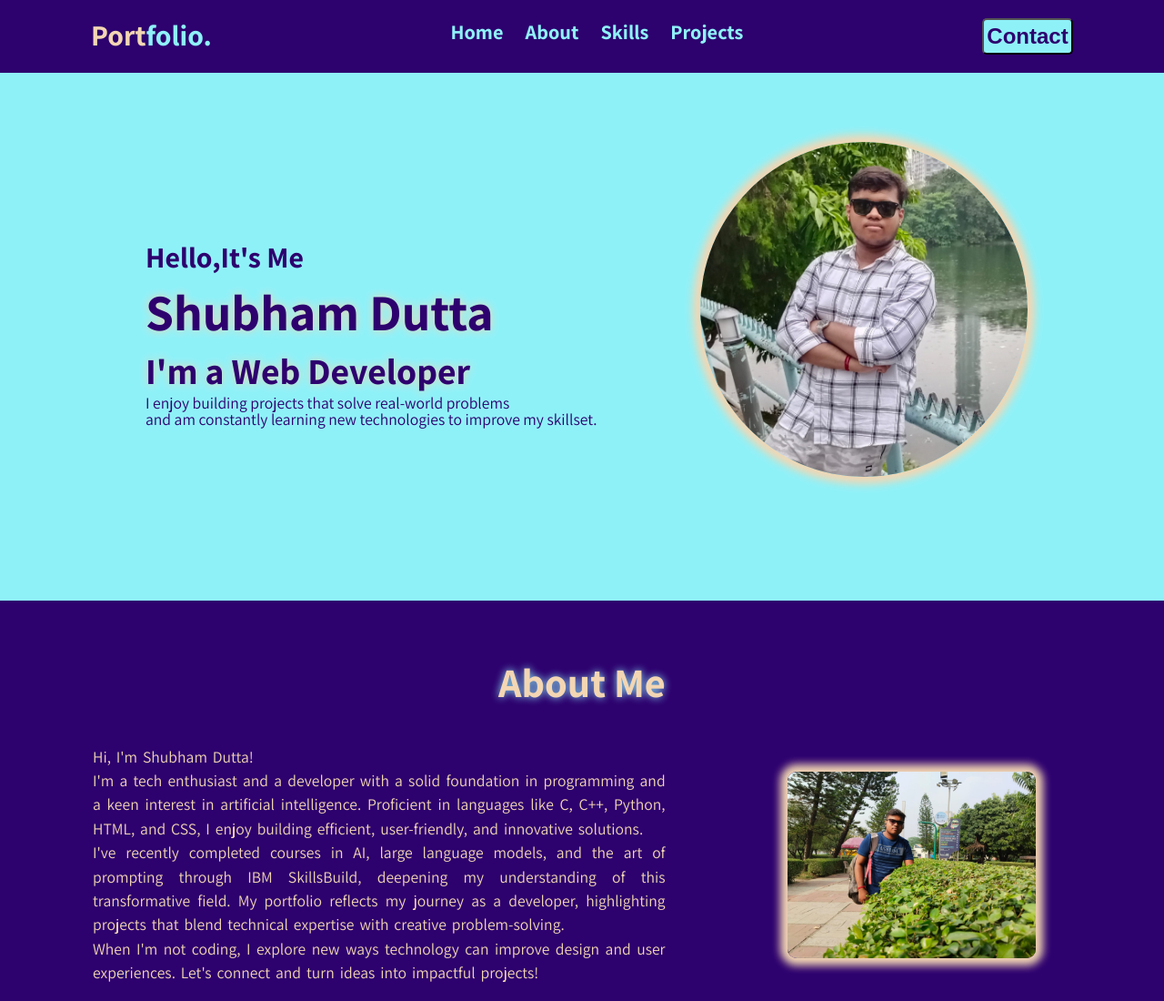
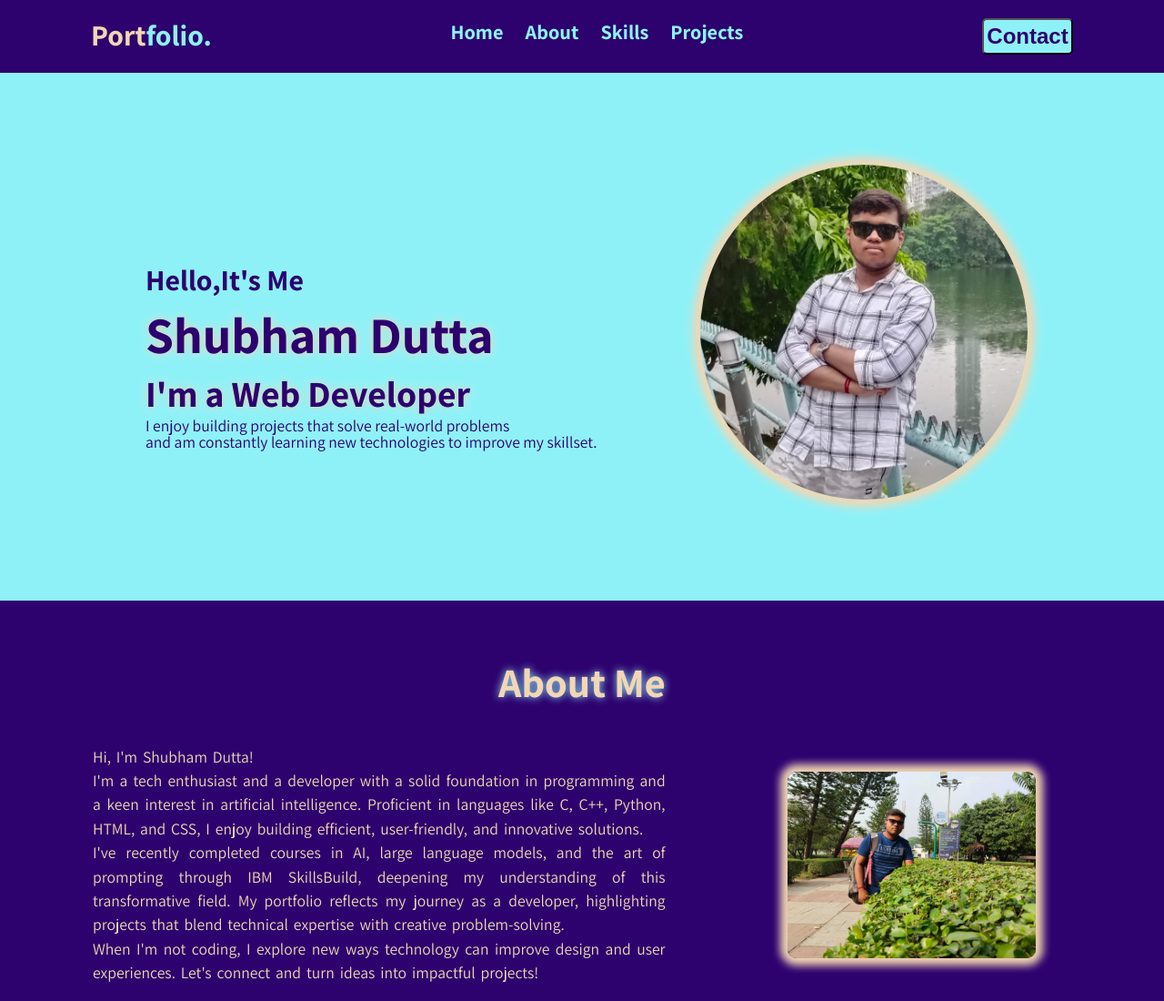
Before and after one commit to shubham77710/Portfolio, a plain HTML site: page index.html in a window 1280 px wide. Shown: the top 1100 px of the page at 91% size. Drawn offline with Linux system fonts and the light colour scheme; a web font is replaced by a local one.

Commit message:
Update style.css

```diff
--- a/style.css
+++ b/style.css
@@ -139,7 +139,6 @@ body{
     width: 70%;
     max-width: 600px;
     padding: 50px;
-    padding-top: 0px;
     padding-left: 150px;
     display: flex;
     flex-direction: column;
@@ -234,7 +233,6 @@ body{
     display: flex;
     flex-direction: column;
     align-items: left;
-     padding-top: 0px;
      margin-top: 70px;
 }
 
```
